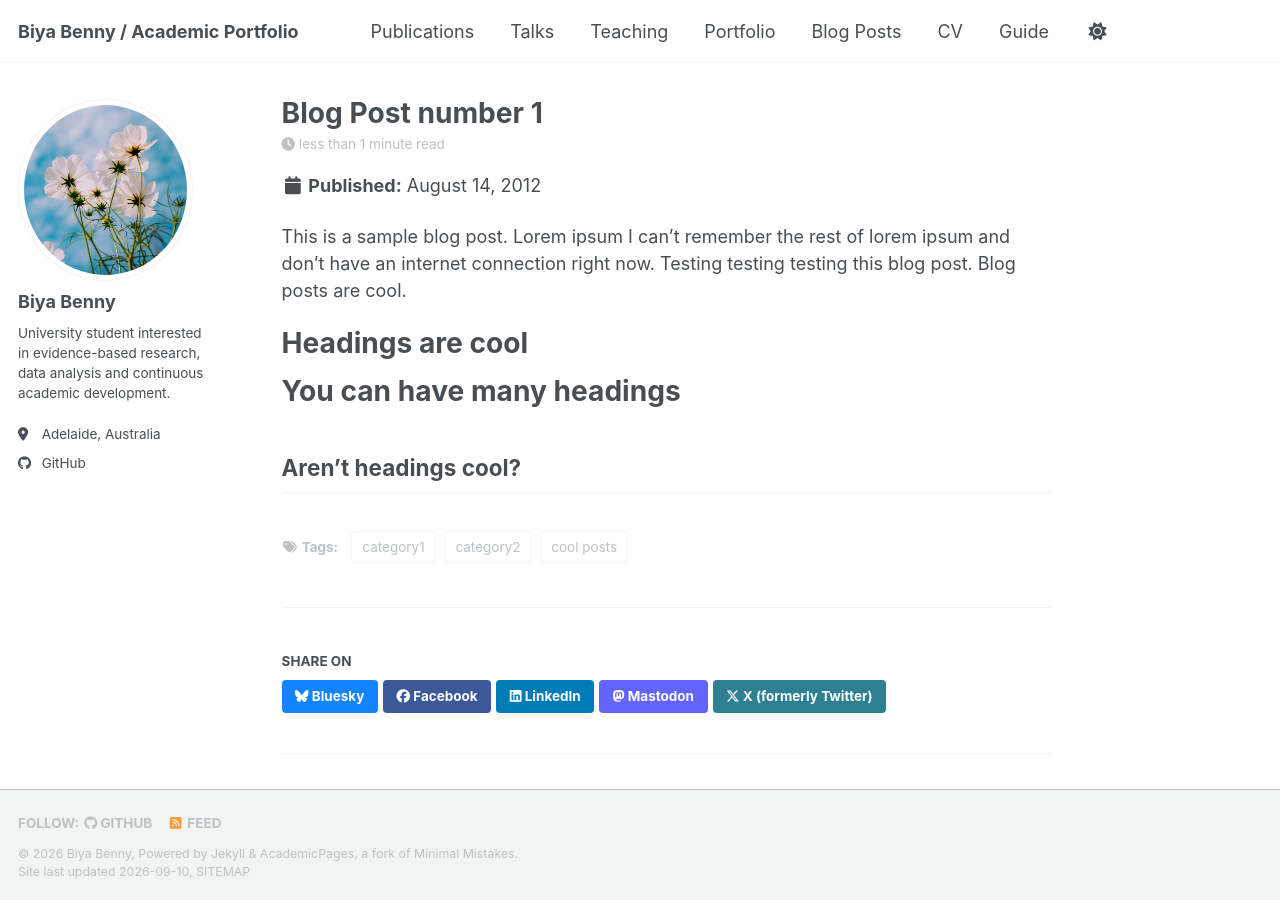
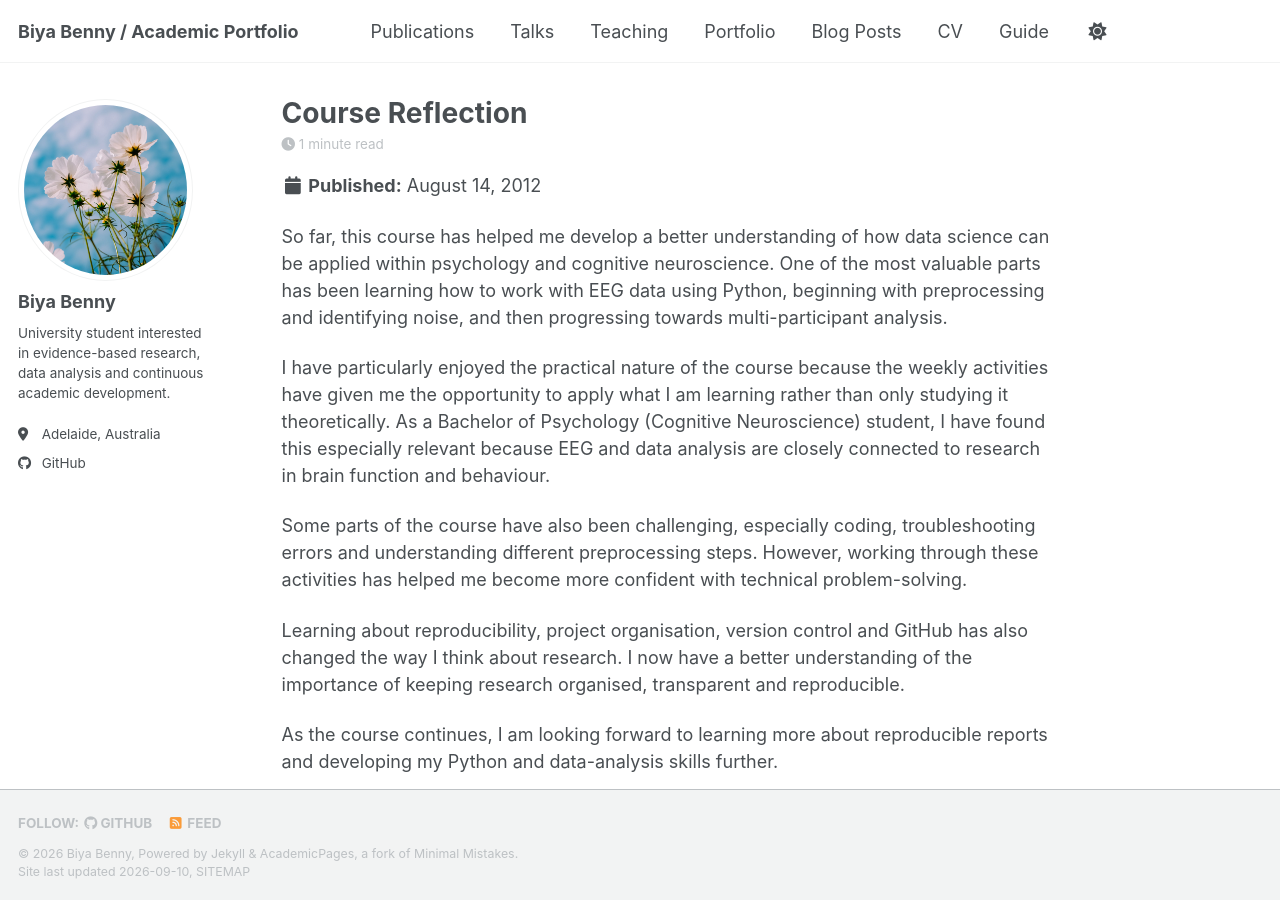
Before and after one commit to biyabenny/biyabenny.github.io, a Jekyll site: the page built from _posts/2012-08-14-blog-post-1.md, in a window 1280 px wide and 900 px high. Built offline with Jekyll 4.4.1, drawn with Linux system fonts in a browser that asks for light colours; a style sheet for code colours, icons or effects is not loaded.

Commit message:
add course reflection
Updated the blog post title and content to reflect course reflections on psychology and data science.

```diff
--- a/_posts/2012-08-14-blog-post-1.md
+++ b/_posts/2012-08-14-blog-post-1.md
@@ -1,20 +1,18 @@
 ---
-title: 'Blog Post number 1'
+title: 'Course Reflection'
 date: 2012-08-14
 permalink: /posts/2012/08/blog-post-1/
 tags:
-  - cool posts
-  - category1
-  - category2
+  - research
+  - psychology
 ---
 
-This is a sample blog post. Lorem ipsum I can't remember the rest of lorem ipsum and don't have an internet connection right now. Testing testing testing this blog post. Blog posts are cool.
+So far, this course has helped me develop a better understanding of how data science can be applied within psychology and cognitive neuroscience. One of the most valuable parts has been learning how to work with EEG data using Python, beginning with preprocessing and identifying noise, and then progressing towards multi-participant analysis.
 
-Headings are cool
-======
+I have particularly enjoyed the practical nature of the course because the weekly activities have given me the opportunity to apply what I am learning rather than only studying it theoretically. As a Bachelor of Psychology (Cognitive Neuroscience) student, I have found this especially relevant because EEG and data analysis are closely connected to research in brain function and behaviour.
 
-You can have many headings
-======
+Some parts of the course have also been challenging, especially coding, troubleshooting errors and understanding different preprocessing steps. However, working through these activities has helped me become more confident with technical problem-solving.
 
-Aren't headings cool?
-------
+Learning about reproducibility, project organisation, version control and GitHub has also changed the way I think about research. I now have a better understanding of the importance of keeping research organised, transparent and reproducible.
+
+As the course continues, I am looking forward to learning more about reproducible reports and developing my Python and data-analysis skills further.
```
